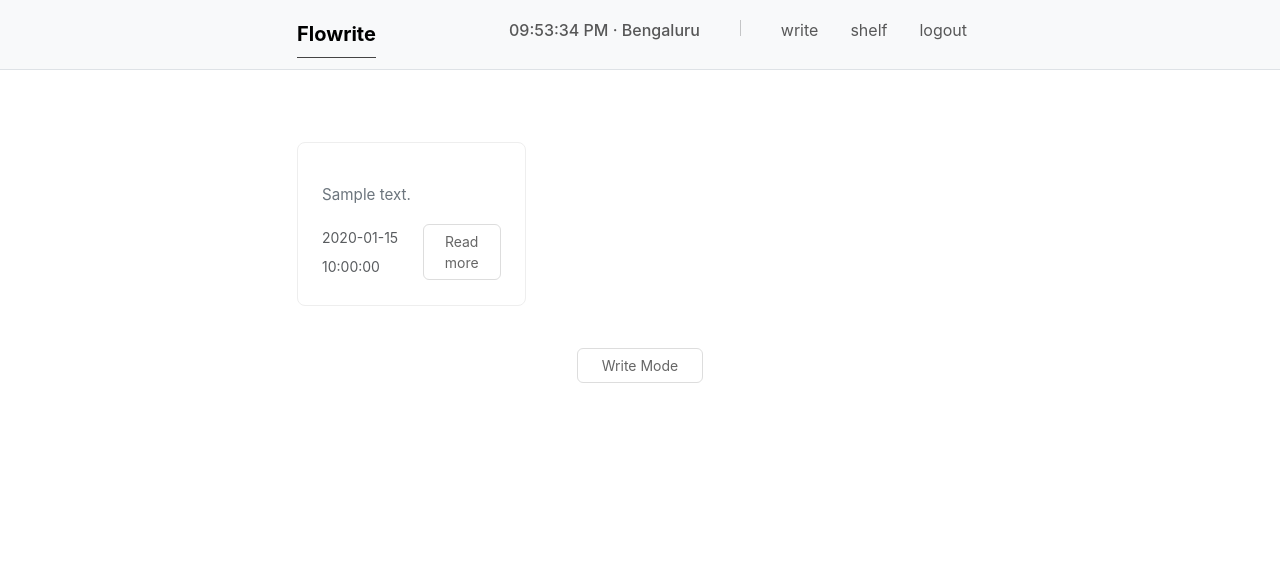
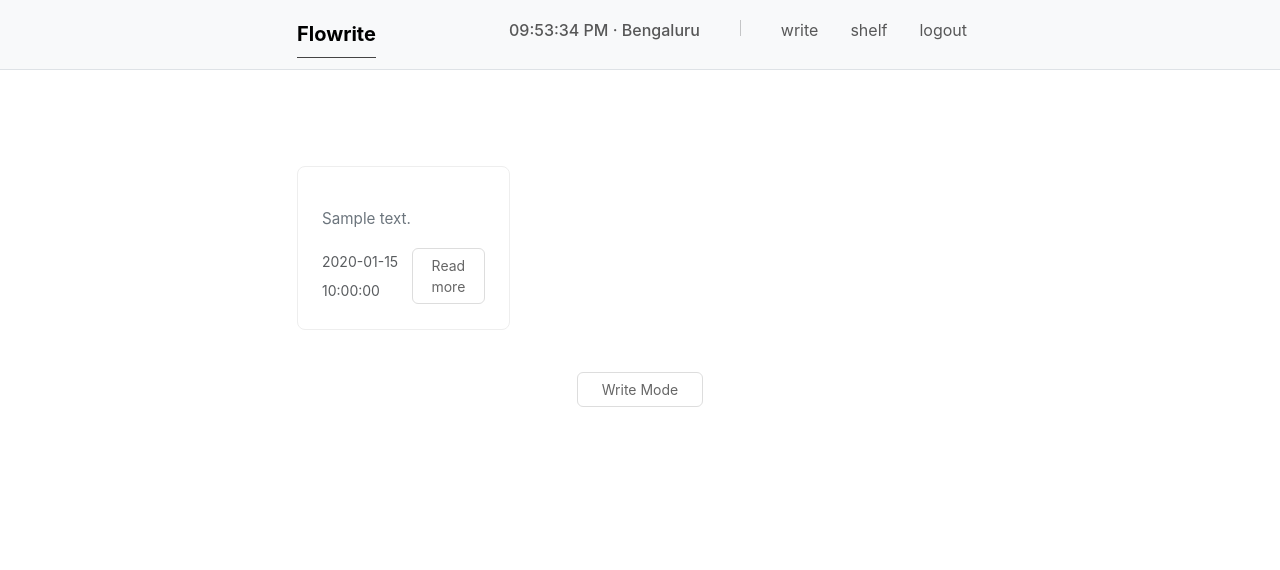
Before and after one commit to SathvikPN/flowrite, a Flask app: page /shelf in a window 1280 px wide. Shown: the top 570 px of the page. Run offline with Flask 3, Linux system fonts and the light colour scheme; the visitor is signed in with stand-in values (Sample User, id 1); tables that the repository leaves empty hold one stand-in row (values such as "Sample post").

Commit message:
arrange postcards well on shelf :)

```diff
--- a/templates/shelf.html
+++ b/templates/shelf.html
@@ -7,13 +7,15 @@
 {% block main %}
 <div class="container pt-5">
     {% if data.posts %}
-        <div class="row g-4 mt-4"></div>
+        <div class="row g-4 mt-4">
             {% for post in data.posts %}
-                <div class="col-md-6 col-lg-4">
-                    <article class="post-card d-flex flex-column h-100">
+                <div class="col-12 col-md-6 col-lg-4 d-flex">
+                    <article class="post-card d-flex flex-column h-100 w-100">
                         <div class="post-content flex-grow-1">
                             <h2 class="post-title h5 mb-3">{{ post.title }}</h2>
                             <p class="post-preview text-secondary mb-3">{{ post.content }}</p>
+                            {# The CSS below allows 3 line preview of post #}
+                            {# .post-preview { -webkit-line-clamp: 3; line-clamp: 3; } #}
                         </div>
                         <div class="post-meta d-flex justify-content-between align-items-center">
                             <div class="post-info">
@@ -26,6 +28,7 @@
                     </article>
                 </div>
             {% endfor %}
+        </div>
             {% set button_text = "Write Mode" %}
         </div>
     {% else %}
```
